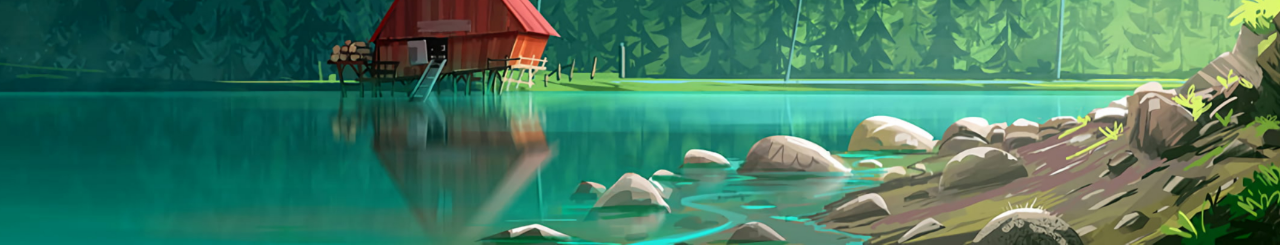
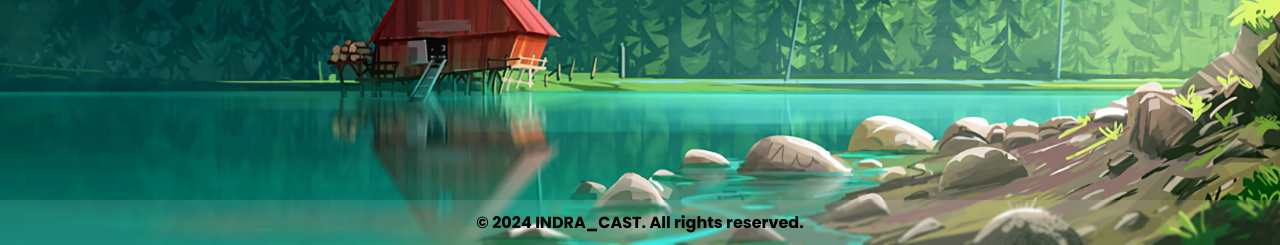
Before and after one commit to Code-Nethranand/Indra_Cast, a Django app: page / in a window 1280 px wide. Shown: the part 555-800 px from the top of the page. Run offline with Django 4.2, Linux system fonts and the light colour scheme.

Commit message:
Screenshots added

```diff
--- a/home/static/style.css
+++ b/home/static/style.css
@@ -88,6 +88,17 @@ body {
   .nav-link:hover {
     color: #ccc;
   }
+
+.footer {
+    background: rgba(255, 255, 255, .1);
+    backdrop-filter: blur(1px);
+    font-weight: bold;
+    text-align: center;
+    padding: 10px 0;
+    position: fixed;
+    bottom: 0;
+    width: 100%;
+}
 
 .container {
   position: relative;
--- a/home/templates/about.html
+++ b/home/templates/about.html
@@ -21,6 +21,11 @@
         </ul>
     </div>
 </nav>
+  <footer class="footer">
+    <div>
+        <p class="mb-0">© 2024 INDRA_CAST. All rights reserved.</p>
+    </div>
+  </footer>
 
   <section class="py-2 text-center container " style='width: 75% ; margin: 5px auto; margin-top: 135px;'>
     <div class="row py-lg-4">
--- a/home/templates/compare.html
+++ b/home/templates/compare.html
@@ -24,6 +24,11 @@
             </ul>
         </div>
     </nav>
+    <footer class="footer">
+        <div>
+            <p class="mb-0">© 2024 INDRA_CAST. All rights reserved.</p>
+        </div>
+    </footer>
 
     <section class="py-2 text-center container" style='align-items: center; width: 98%; height: 100%; margin: 5px auto; margin-top: 100px; '>
         <section class="search" style="display: flex; justify-content: center; align-items: center;">
--- a/home/templates/contact.html
+++ b/home/templates/contact.html
@@ -24,6 +24,11 @@
         </ul>
     </div>
 </nav>
+<footer class="footer">
+  <div>
+      <p class="mb-0">© 2024 INDRA_CAST. All rights reserved.</p>
+  </div>
+</footer>
 
 
     <div class="container mt-5"style='width: 28% ; margin: 10px auto; margin-top: 125px;'>
--- a/home/templates/index.html
+++ b/home/templates/index.html
@@ -24,6 +24,11 @@
             </ul>
         </div>
     </nav>
+    <footer class="footer">
+        <div>
+            <p class="mb-0">© 2024 INDRA_CAST. All rights reserved.</p>
+        </div>
+    </footer>
 
     <div class="container">
         <div class="search-box">
```
Also changed, not shown: Preview.jpeg (deleted), README.md, 7 other files.
